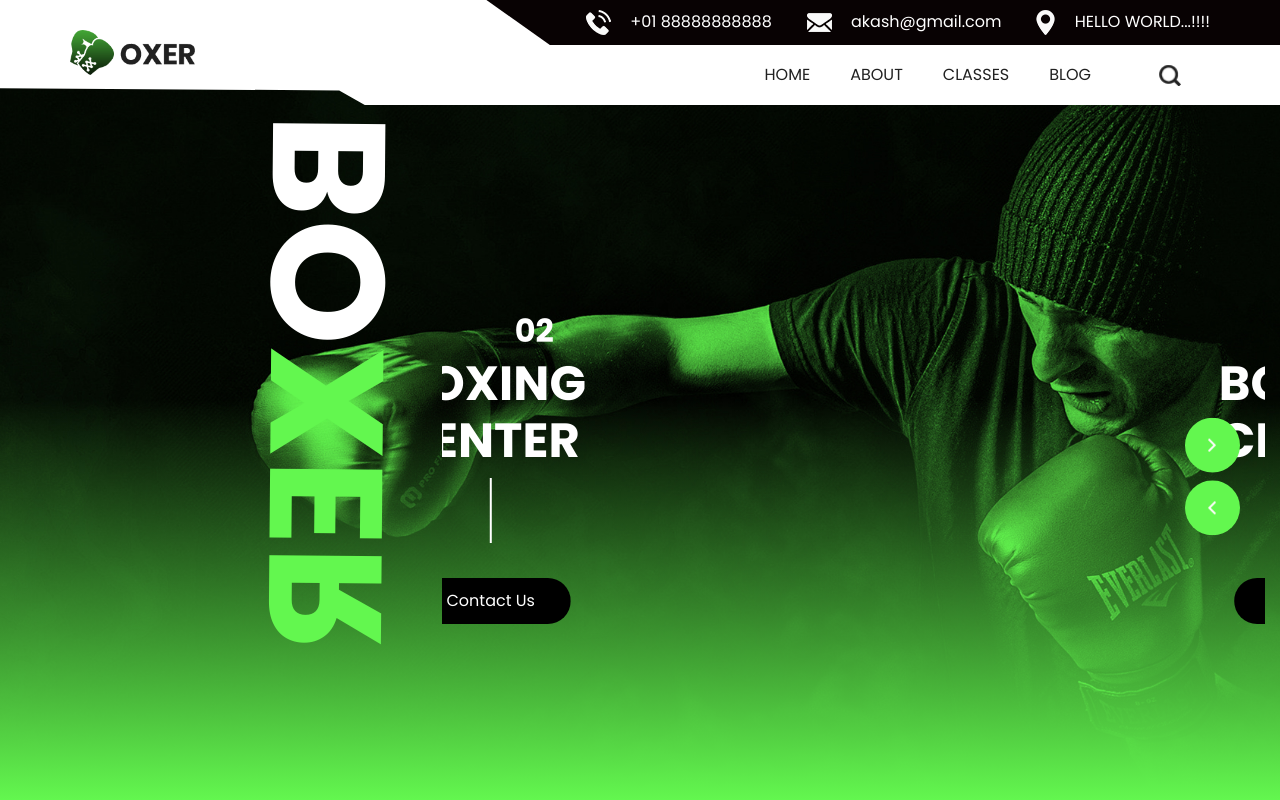
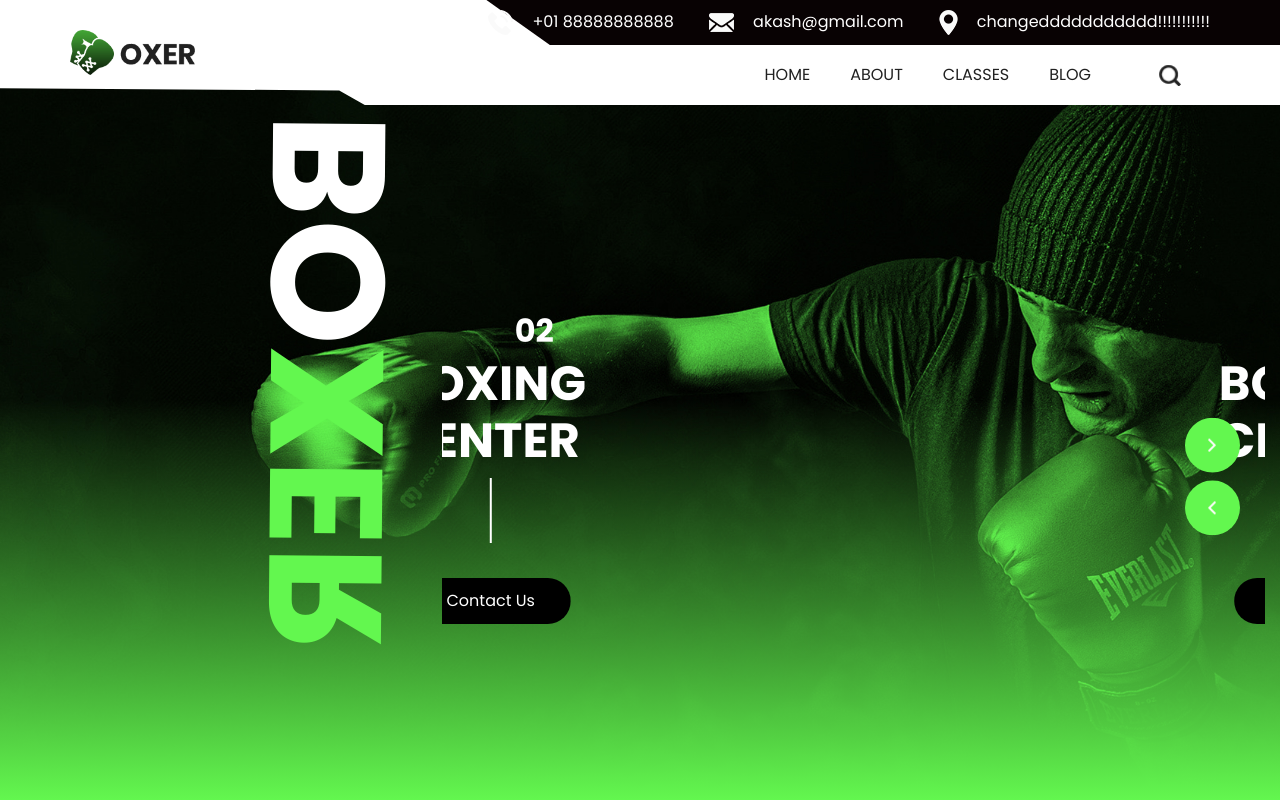
Before and after one commit to Gaur95/demofor1june, a plain HTML site: page index.html in a window 1280 px wide. Shown: the top 800 px of the page. Drawn offline with nearby package versions, Linux system fonts and the light colour scheme; some packages are replaced by stand-ins of ours; a web font is replaced by a local one.

Commit message:
Update index.html

```diff
--- a/index.html
+++ b/index.html
@@ -55,7 +55,7 @@
                 <li class="">
                   <a class="" href="">
                     <img src="images/location.png" alt="" />
-		    <span>HELLO WORLD...!!!!</span>
+		    <span>changeddddddddddd!!!!!!!!!!!</span>
                   </a>
                 </li>
               </ul>
```
